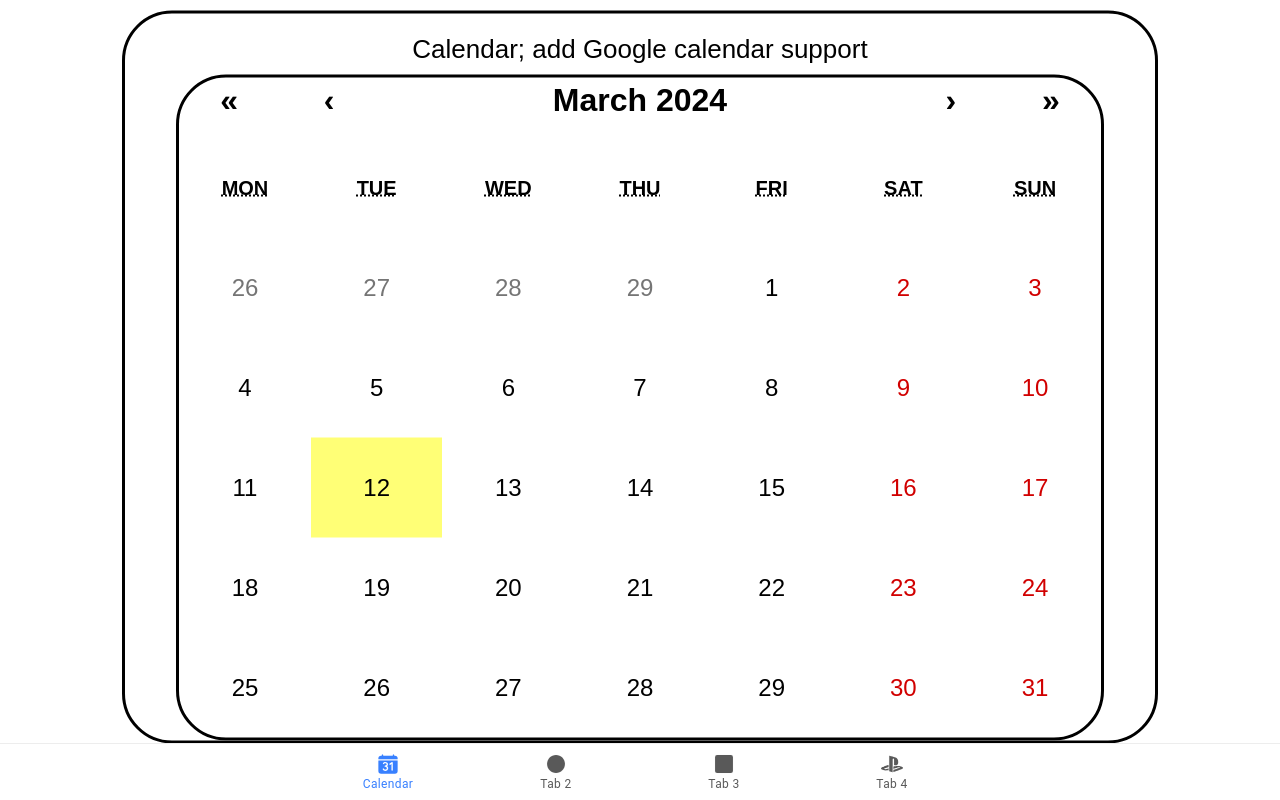
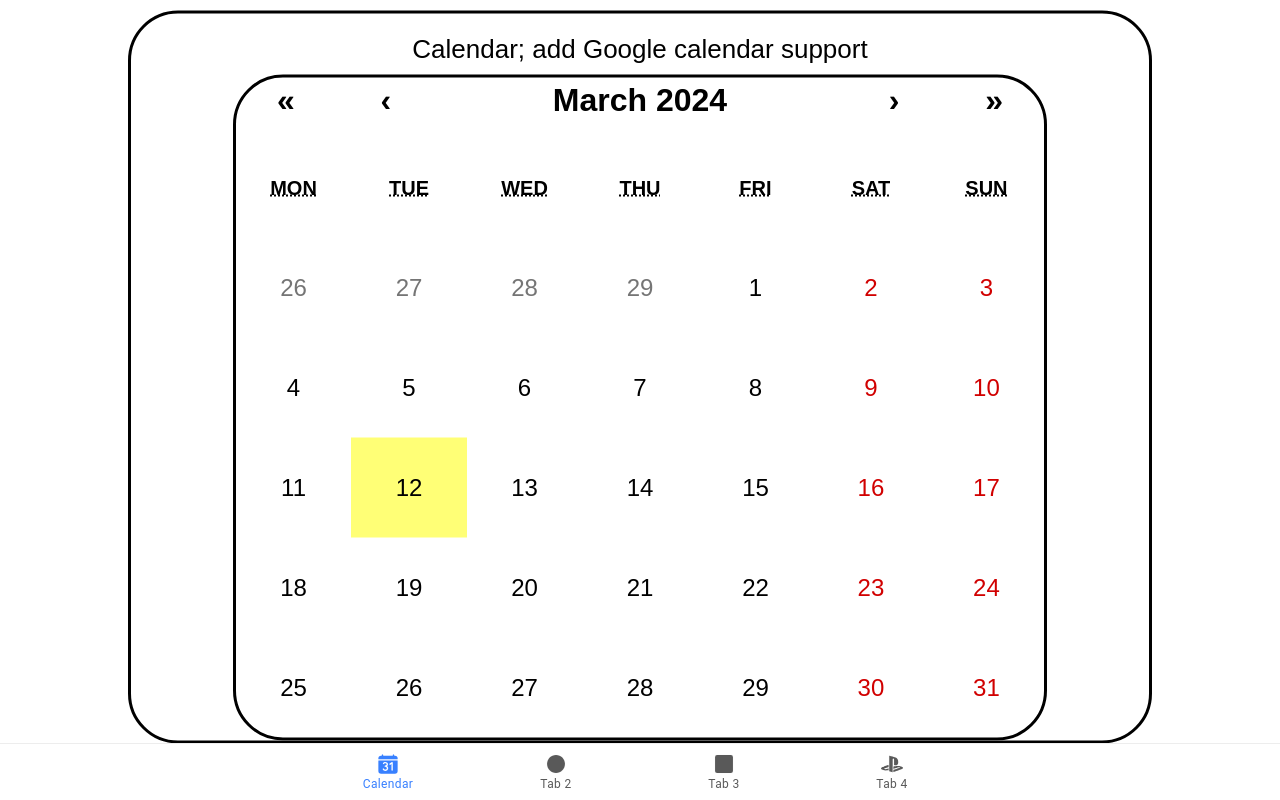
Before and after one commit to BabaTheBoundless/AdvWebAppDevProject, a React (Vite) app: page /calendar in a window 1280 px wide. Built offline with nearby package versions, Linux system fonts and the light colour scheme.

Commit message:
haven't done much since last time

```diff
--- a/src/App.tsx
+++ b/src/App.tsx
@@ -37,13 +37,14 @@ import './theme/variables.css';
 /*import Calendar from 'react-calendar';r*/
 
 setupIonicReact();
-
+/* replaced <Calendar /> with <Tab3 /> and changed it back and now it works but only until you refresh the page */
 const App: React.FC = () => (
   <IonApp>
     <IonReactRouter>
       <IonTabs>
         <IonRouterOutlet>
-          <Route path="/calendar">
+          <Route exact path="/calendar" >
+
             <Calendar />
           </Route>
           <Route exact path="/tab2">
--- a/src/pages/Calendar.css
+++ b/src/pages/Calendar.css
@@ -1,15 +1,18 @@
 .container {
-    width: 90%;
-    max-width: 100%;
-    margin: auto;
+    /*width: 90%;
+    max-width: 100%;*/
+
     position: relative;
     display: flex;
     justify-content: center;
-    align-items: flex-start;
+    align-items: center;
+
+    /* seemingly the only manditory one */
     height: 100%;
 }
 .react-calendar {
-    width: 90%;
+
+    width: 80%;
     max-width: 100%;
     background: white;
     border: 3px solid #000000;
@@ -18,15 +21,9 @@
     line-height: 5em;
     margin: auto;
     margin-top: 10px;
-    position: ;
-    top: 0;
-
-
-
-
-
     /* allows for our dates to conform with the circular nature of the border */
     overflow: hidden;
+
 
 
     }
--- a/src/pages/Calendar.tsx
+++ b/src/pages/Calendar.tsx
@@ -1,6 +1,7 @@
 import { IonContent, IonHeader, IonPage, IonTitle, IonToolbar } from '@ionic/react';
 import Card from '../components/Card'
 import ExploreContainer from '../components/ExploreContainer';
+
 
 
 
@@ -36,4 +37,5 @@ const myCalendar: React.FC = () => {
     );
 };
 
+
 export default myCalendar;
```
